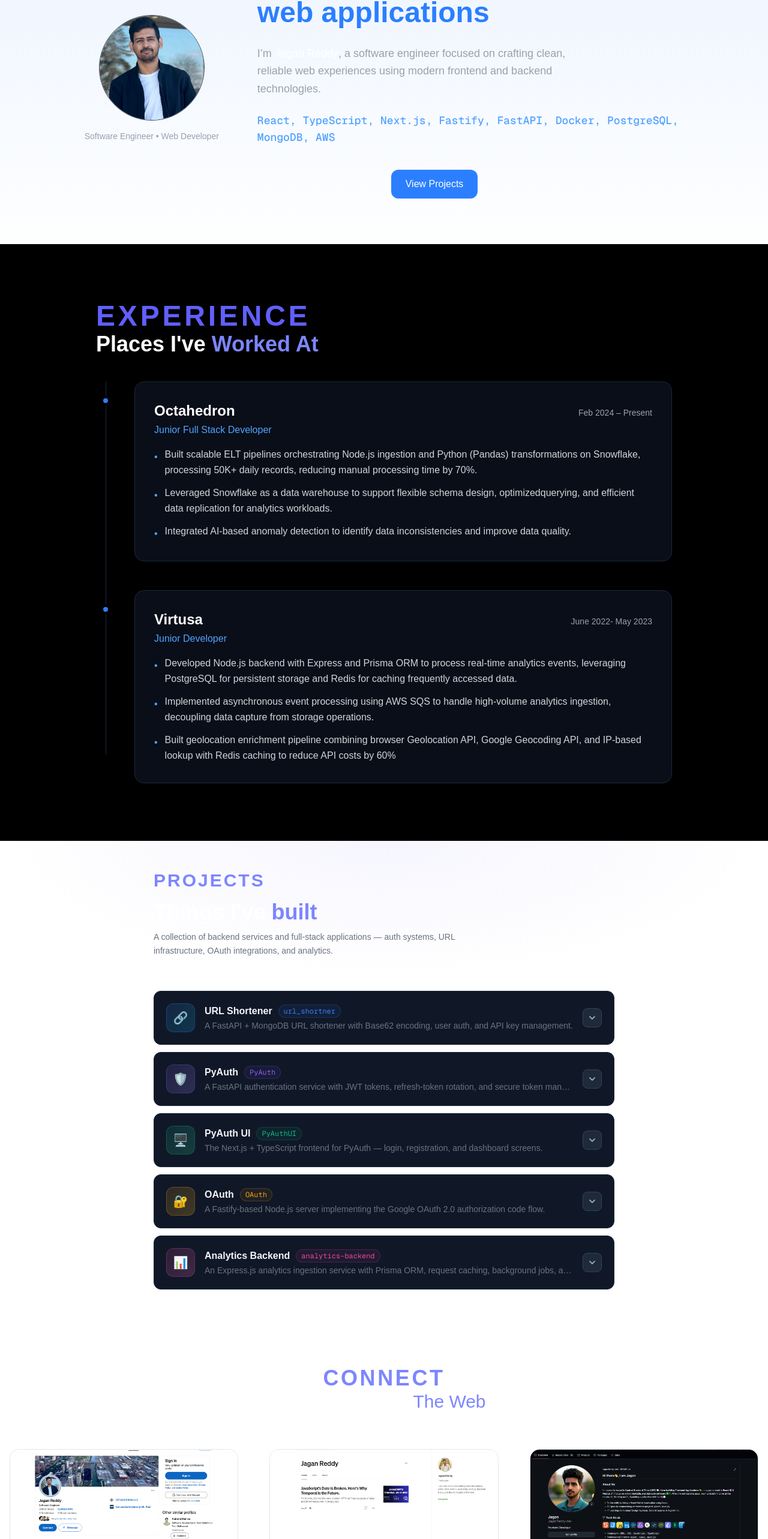
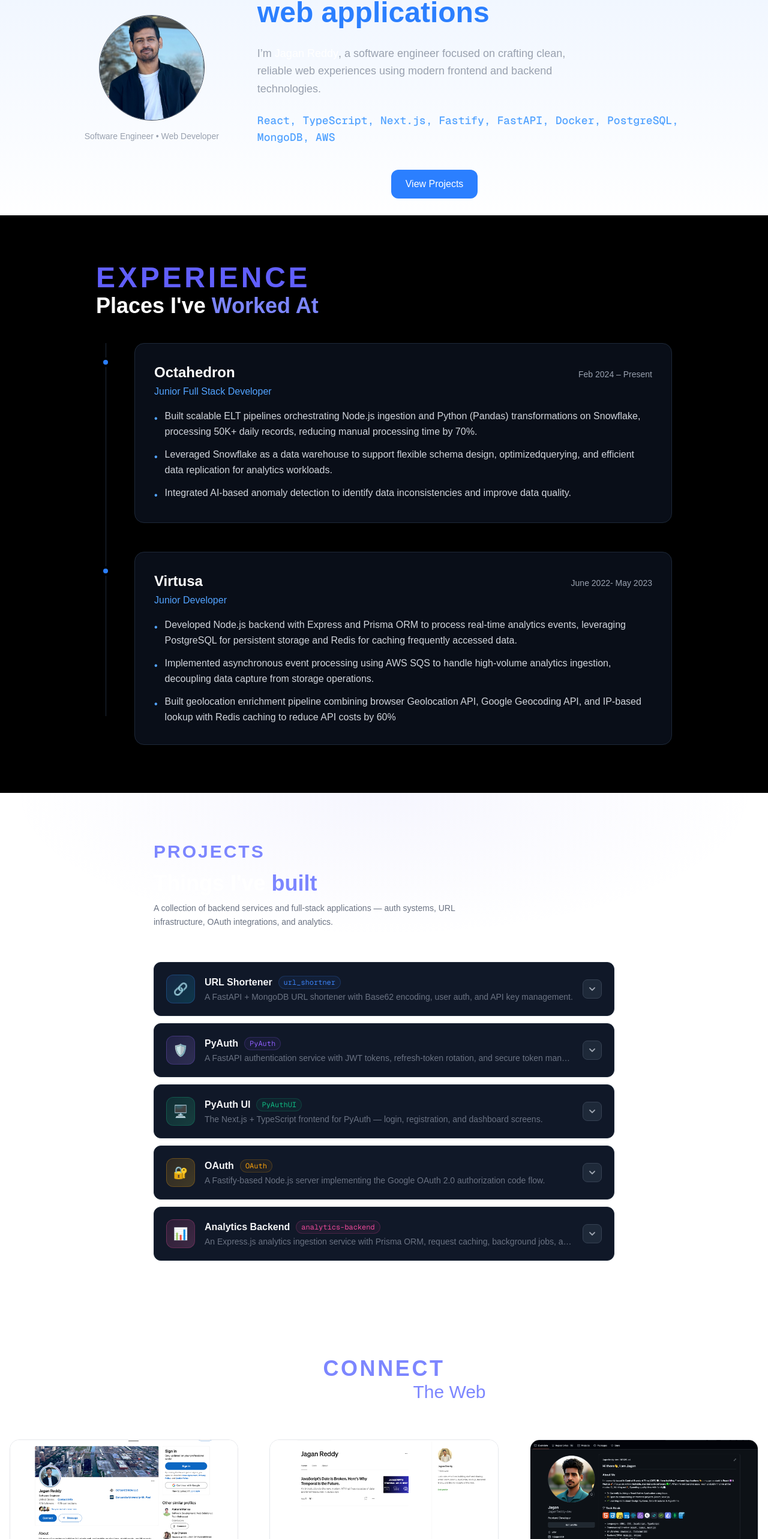
Before and after one commit to JaganReddy-dev/portfolio, a Next.js app: page / in a window 1280 px wide. Shown: the part 197-2763 px from the top of the page at 60% size. Built offline with nearby package versions, Linux system fonts and the light colour scheme.

Commit message:
chore: fix layout

```diff
--- a/src/app/components/Connect.jsx
+++ b/src/app/components/Connect.jsx
@@ -2,13 +2,16 @@ import ConnectCard from "./cards/ConnectCard"
 
 const Connect = () => {
   return (
-    <section id="connect" className="flex py-20 mb-30 flex-col">
+    <section id="connect" className="flex py-12 md:py-20 flex-col">
+      <div className="gap-10">
         <h1 className="text-4xl font-semibold text-indigo-400 uppercase tracking-widest text-center">
           Connect
         </h1>
         <h2 className="text-3xl font-medium text-white leading-tight mb-10 text-center">
           Find me around <span className="text-indigo-400">The Web</span>
         </h2>
+      </div>
+
       <div className="flex md:flex-row items-center flex-col w-full justify-center gap-5 mt-5">
         <ConnectCard
           socialName="LinkedIn"
--- a/src/app/components/Contact.jsx
+++ b/src/app/components/Contact.jsx
@@ -17,12 +17,12 @@ const Contact = () => {
 
   return (
     <>
-      <section id="contact" className="relative py-24 px-6">
+      <section id="contact" className="relative py-12 md:py-20  px-6">
         {/* Content wrapper */}
         <div className="max-w-2xl mx-auto">
           {/* Header */}
           <div className="text-center mb-12">
-            <h1 className="text-4xl font-bold text-white">Connect</h1>
+            <h1 className="text-4xl font-bold text-white">Contact Me</h1>
             <p className="mt-3 text-gray-400">Let’s build something together</p>
           </div>
 
--- a/src/app/components/Experience.jsx
+++ b/src/app/components/Experience.jsx
@@ -2,7 +2,10 @@ import experiences from "../data/experiences.json"
 
 const Experience = () => {
   return (
-    <section id="experience" className="relative py-24 bg-black px-4 -mt-5">
+    <section
+      id="experience"
+      className="relative py-12 md:py-20 bg-black px-4 -mt-5"
+    >
       <div className="max-w-5xl mx-auto px-4 sm:px-6 lg:px-8">
         <h1 className="text-3xl md:text-5xl font-semibold text-indigo-500 text-start uppercase tracking-widest">
           Experience
--- a/src/app/components/Hero.jsx
+++ b/src/app/components/Hero.jsx
@@ -15,7 +15,7 @@ const Hero = () => {
   ]
 
   return (
-    <section className="relative pt-32 pb-24 items-center justify-center">
+    <section className="relative pt-32 pb-12 items-center justify-center">
       <div className="absolute inset-0 -z-10 bg-gradient-to-b from-blue-500/10 to-transparent" />
 
       {/* Content wrapper */}
--- a/src/app/components/Projects.jsx
+++ b/src/app/components/Projects.jsx
@@ -3,7 +3,7 @@ import ProjectCard from "../components/cards/ProjectCard"
 
 export default function Projects() {
   return (
-    <section id="projects" className="relative w-full py-12 px-4">
+    <section id="projects" className="relative w-full py-12 md:py-20  px-4">
       {/* Subtle ambient glow */}
       <div
         className="absolute inset-0 pointer-events-none"
```
Lines whose indentation alone changed are shown as unchanged.
